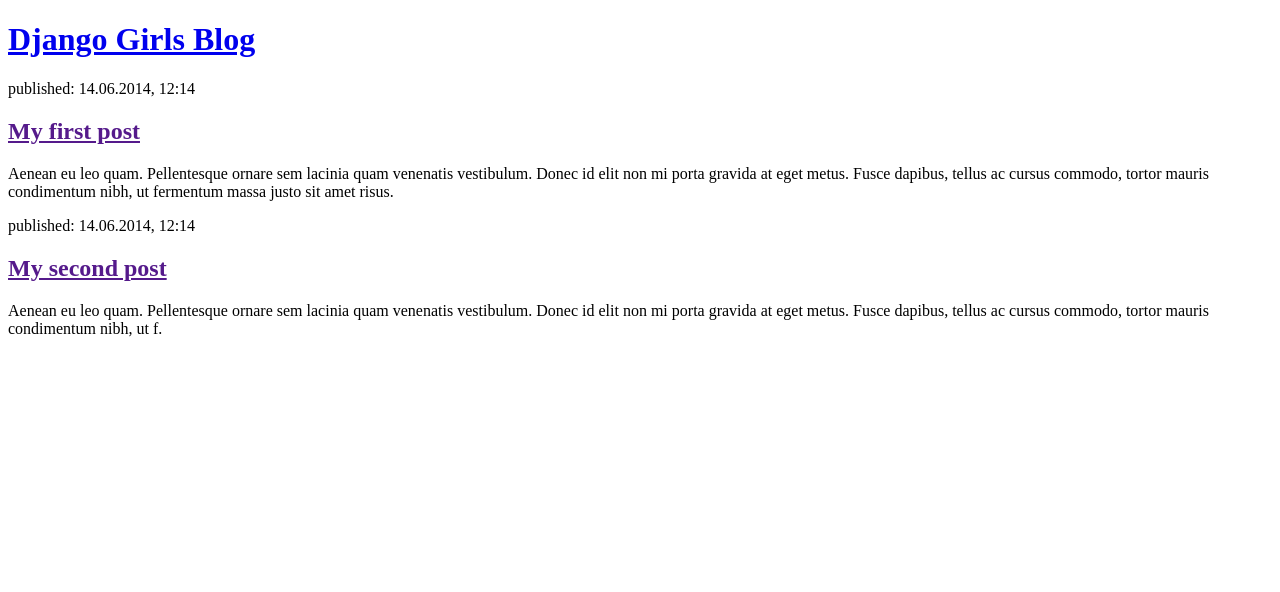
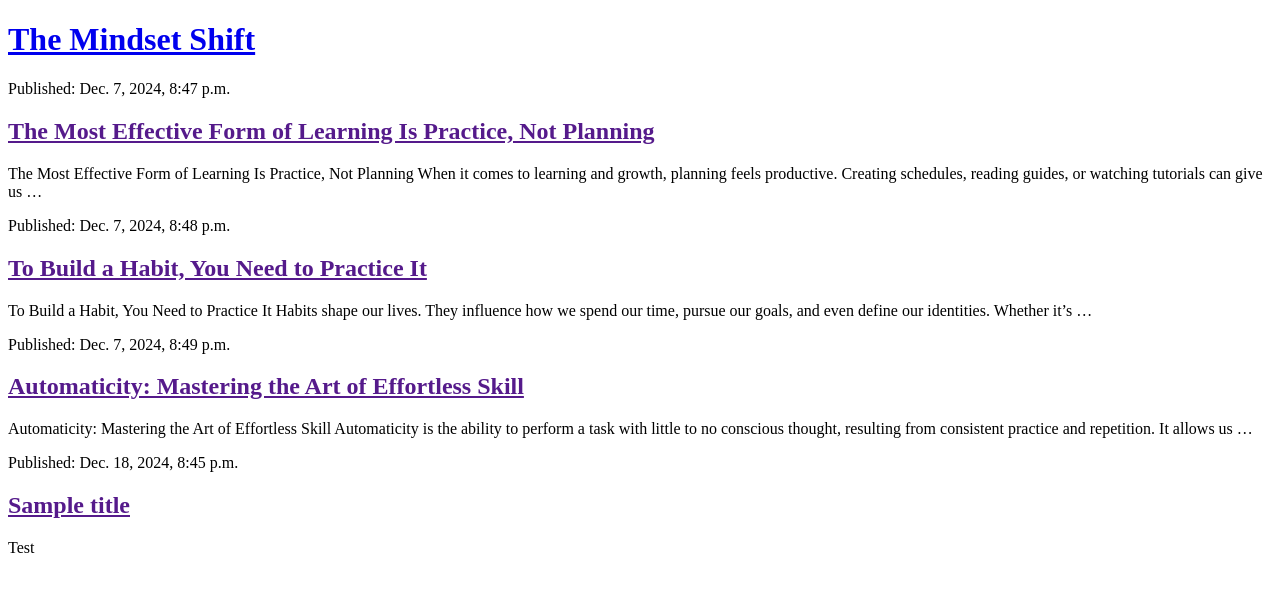
Before and after one commit to MURRAYKELVIN/mindsetshift, a Django app: page / in a window 1280 px wide. Shown: the top 592 px of the page. Run offline with Django 5.2, Linux system fonts and the light colour scheme; data comes from the database, SQL or seed files in the repository; both versions use the stored data as it was after the commit.

Commit message:
adding the following changes

```diff
--- a/blog/models.py
+++ b/blog/models.py
@@ -1,7 +1,6 @@
 from django.conf import settings
 from django.db import models
 from django.utils import timezone
-
 
 class Post(models.Model):
     author = models.ForeignKey(settings.AUTH_USER_MODEL, on_delete=models.CASCADE)
@@ -9,6 +8,7 @@ class Post(models.Model):
     text = models.TextField()
     created_date = models.DateTimeField(default=timezone.now)
     published_date = models.DateTimeField(blank=True, null=True)
+    image = models.ImageField(upload_to='posts/images/', null=True, blank=True)  # Image field added
 
     def publish(self):
         self.published_date = timezone.now()
--- a/blog/templates/blog/post_list.html
+++ b/blog/templates/blog/post_list.html
@@ -1,23 +1,26 @@
 <!DOCTYPE html>
 <html>
     <head>
-        <title>Django Girls blog</title>
+        <title>The Mindset Shift</title>
     </head>
     <body>
         <header>
-            <h1><a href="/">Django Girls Blog</a></h1>
+            <h1><a href="/">The Mindset Shift</a></h1>
         </header>
 
-        <article>
-            <time>published: 14.06.2014, 12:14</time>
-            <h2><a href="">My first post</a></h2>
-            <p>Aenean eu leo quam. Pellentesque ornare sem lacinia quam venenatis vestibulum. Donec id elit non mi porta gravida at eget metus. Fusce dapibus, tellus ac cursus commodo, tortor mauris condimentum nibh, ut fermentum massa justo sit amet risus.</p>
-        </article>
+        {% for post in posts %}
+            <article>
+                <time>Published: {{ post.published_date }}</time>
+                <h2><a href="">{{ post.title }}</a></h2>
 
-        <article>
-            <time>published: 14.06.2014, 12:14</time>
-            <h2><a href="">My second post</a></h2>
-            <p>Aenean eu leo quam. Pellentesque ornare sem lacinia quam venenatis vestibulum. Donec id elit non mi porta gravida at eget metus. Fusce dapibus, tellus ac cursus commodo, tortor mauris condimentum nibh, ut f.</p>
-        </article>
+                <!-- Check if an image exists for the post -->
+                {% if post.image %}
+                    <img src="{{ post.image.url }}" alt="Post image" style="width: 200px; height: auto;">
+                {% endif %}
+
+                <!-- Display truncated text with line breaks -->
+                <p>{{ post.text|truncatewords:30|linebreaksbr }}</p>
+            </article>
+        {% endfor %}
     </body>
 </html>
--- a/blog/views.py
+++ b/blog/views.py
@@ -1,5 +1,7 @@
 from django.shortcuts import render
+from django.utils import timezone
+from .models import Post
 
-# Create your views here.
 def post_list(request):
-    return render(request, 'blog/post_list.html', {})
+    posts = Post.objects.filter(published_date__lte=timezone.now()).order_by('published_date')
+    return render(request, 'blog/post_list.html', {'posts': posts})
--- a/mysite/urls.py
+++ b/mysite/urls.py
@@ -1,7 +1,14 @@
 from django.contrib import admin
 from django.urls import path, include
+from django.conf import settings
+from django.conf.urls.static import static
+
+
 
 urlpatterns = [
     path('admin/', admin.site.urls),
     path('', include('blog.urls')),
 ]
+
+if settings.DEBUG:  # Only serve media in development
+    urlpatterns += static(settings.MEDIA_URL, document_root=settings.MEDIA_ROOT)
```
Also changed, not shown: mysite/settings.py (+8 -0 lines), .gitignore.txt, db.sqlite3.
